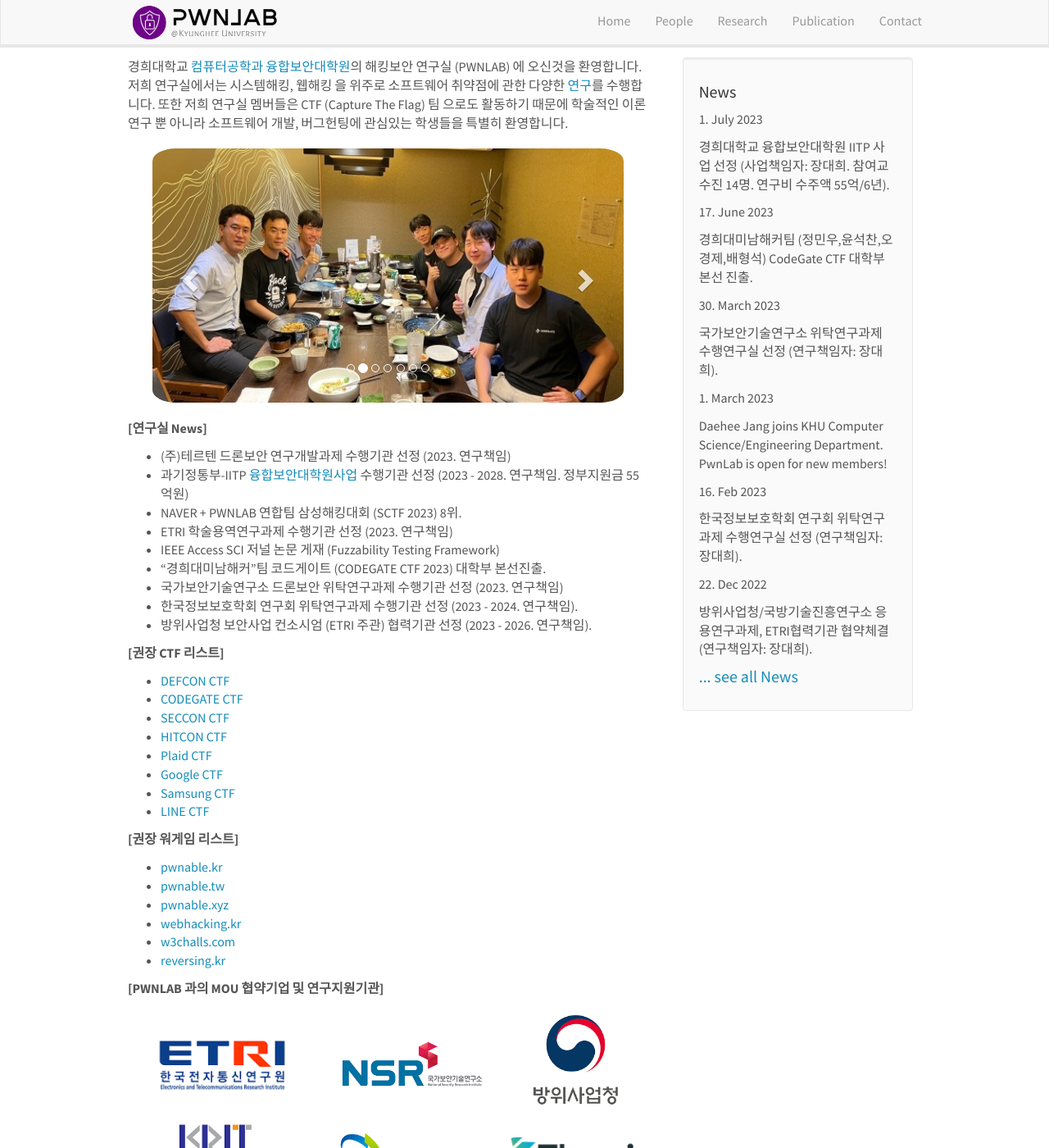
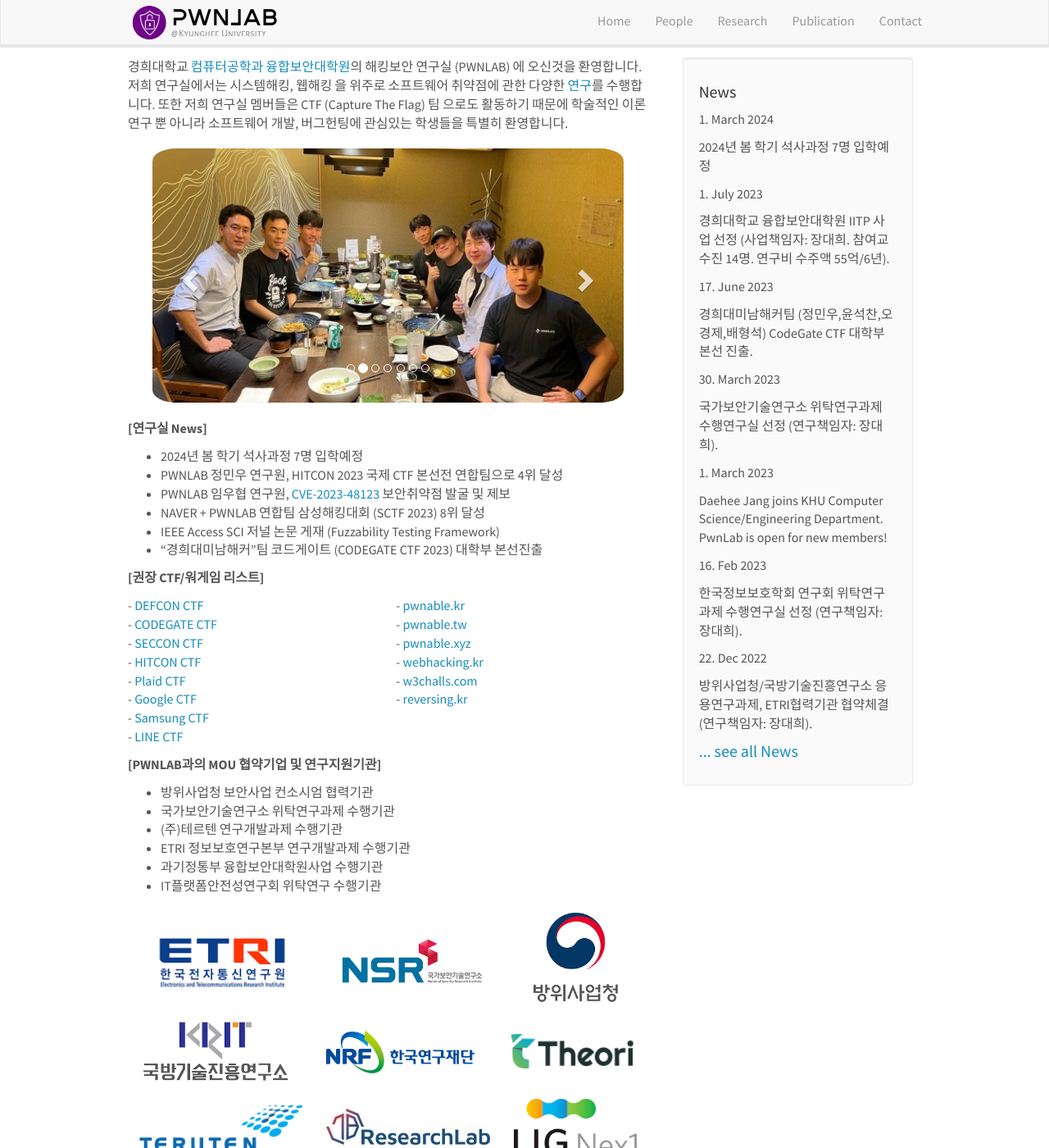
Before and after one commit to daehee87/lab, a Jekyll site: the page built from web/_pages/home.md, in a window 1280 px wide and 1400 px high. Shown: the whole window at 82% size. Built offline with Jekyll 4.4.1, drawn with Linux system fonts in a browser that asks for light colours; nearby versions of some CDN libraries.

Commit message:
Edit home.md (Add info, style change)

```diff
--- a/web/_data/news.yml
+++ b/web/_data/news.yml
@@ -1,3 +1,6 @@
+- date: 1. March 2024
+  headline: "2024년 봄 학기 석사과정 7명 입학예정"
+
 - date: 1. July 2023
   headline: "경희대학교 융합보안대학원 IITP 사업 선정 (사업책임자: 장대희. 참여교수진 14명. 연구비 수주액 55억/6년)."
 
--- a/web/_pages/home.md
+++ b/web/_pages/home.md
@@ -43,6 +43,9 @@
         <div class="item">
             <img src="{{ site.url }}{{ site.baseurl }}/images/slider/5.png" alt="Slide 6" />
         </div>
+        <div class="item">
+            <img src="{{ site.url }}{{ site.baseurl }}/images/slider/6.jpg" alt="Slide 7" />
+        </div>
     </div>
   <a class="left carousel-control" href="#carousel" role="button" data-slide="prev">
     <span class="glyphicon glyphicon-chevron-left" aria-hidden="true"></span>
@@ -56,36 +59,44 @@
 
 
 **[연구실 News]**
-- (주)테르텐 드론보안 연구개발과제 수행기관 선정 (2023. 연구책임)
-- 과기정통부-IITP [융합보안대학원사업](https://www.khu.ac.kr/kor/focus/detail.do?seq=2170815) 수행기관 선정 (2023 - 2028. 연구책임. 정부지원금 55억원)
-- NAVER + PWNLAB 연합팀 삼성해킹대회 (SCTF 2023) 8위.
-- ETRI 학술용역연구과제 수행기관 선정 (2023. 연구책임)
+- 2024년 봄 학기 석사과정 7명 입학예정
+- PWNLAB 정민우 연구원, HITCON 2023 국제 CTF 본선전 연합팀으로 4위 달성
+- PWNLAB 임우협 연구원, [CVE-2023-48123](https://nvd.nist.gov/vuln/detail/CVE-2023-48123) 보안취약점 발굴 및 제보
+- NAVER + PWNLAB 연합팀 삼성해킹대회 (SCTF 2023) 8위 달성
 - IEEE Access SCI 저널 논문 게재 (Fuzzability Testing Framework)
-- "경희대미남해커"팀 코드게이트 (CODEGATE CTF 2023) 대학부 본선진출.
-- 국가보안기술연구소 드론보안 위탁연구과제 수행기관 선정 (2023. 연구책임)
-- 한국정보보호학회 연구회 위탁연구과제 수행기관 선정 (2023 - 2024. 연구책임).
-- 방위사업청 보안사업 컨소시엄 (ETRI 주관) 협력기관 선정 (2023 - 2026. 연구책임).
+- "경희대미남해커"팀 코드게이트 (CODEGATE CTF 2023) 대학부 본선진출
 
 
-**[권장 CTF 리스트]**
- - [DEFCON CTF](https://oooverflow.io/dc-ctf-2020-finals)
- - [CODEGATE CTF](http://codegate.org/en)
- - [SECCON CTF](https://ctf.seccon.jp)
- - [HITCON CTF](https://ctf2021.hitcon.org)
- - [Plaid CTF](https://plaidctf.com)
- - [Google CTF](https://capturetheflag.withgoogle.com)
- - [Samsung CTF](https://research.samsung.com/sctf)
- - [LINE CTF](https://linectf.me/)
+**[권장 CTF/워게임 리스트]**
+<div class="recommend_list">
+    <p class="column">
+        - <a href="https://oooverflow.io/dc-ctf-2020-finals">DEFCON CTF</a><br>
+        - <a href="http://codegate.org/en">CODEGATE CTF</a><br>
+        - <a href="https://ctf.seccon.jp">SECCON CTF</a><br>
+        - <a href="https://ctf2021.hitcon.org">HITCON CTF</a><br>
+        - <a href="https://plaidctf.com">Plaid CTF</a><br>
+        - <a href="https://capturetheflag.withgoogle.com">Google CTF</a><br>
+        - <a href="https://research.samsung.com/sctf">Samsung CTF</a><br>
+        - <a href="https://linectf.me/">LINE CTF</a>
+    </p>
+    <p class="column">
+        - <a href="https://pwnable.kr">pwnable.kr</a><br>
+        - <a href="https://pwnable.tw">pwnable.tw</a><br>
+        - <a href="https://pwnable.xyz">pwnable.xyz</a><br>
+        - <a href="https://webhacking.kr">webhacking.kr</a><br>
+        - <a href="https://w3challs.com/">w3challs.com</a><br>
+        - <a href="http://reversing.kr">reversing.kr</a>
+    </p>
+</div>
 
-**[권장 워게임 리스트]**
- - [pwnable.kr](https://pwnable.kr)
- - [pwnable.tw](https://pwnable.tw)
- - [pwnable.xyz](https://pwnable.xyz)
- - [webhacking.kr](https://webhacking.kr)
- - [w3challs.com](https://w3challs.com/)
- - [reversing.kr](http://reversing.kr)
+**[PWNLAB과의 MOU 협약기업 및 연구지원기관]**
+- 방위사업청 보안사업 컨소시엄 협력기관
+- 국가보안기술연구소 위탁연구과제 수행기관
+- (주)테르텐 연구개발과제 수행기관
+- ETRI 정보보호연구본부 연구개발과제 수행기관
+- 과기정통부 융합보안대학원사업 수행기관
+- IT플랫폼안전성연구회 위탁연구 수행기관
 
-**[PWNLAB 과의 MOU 협약기업 및 연구지원기관]**
 <figure class="fourth mou-logos">
   <img class="mou-logo" src="{{ site.url }}{{ site.baseurl }}/images/logopic/etri.png" style="width:200px">
   <img class="mou-logo" src="{{ site.url }}{{ site.baseurl }}/images/logopic/nsr.png" style="width:200px">
--- a/web/_sass/bootstrap/_eric.scss
+++ b/web/_sass/bootstrap/_eric.scss
@@ -5,3 +5,9 @@
     align-items: center;
     justify-content: space-around;
 }
+
+.recommend_list {
+    display: grid;
+    grid-template-columns: repeat(2, 1fr);
+    gap: 20px;
+}
```
Also changed, not shown: web/images/slider/6.jpg (added).
